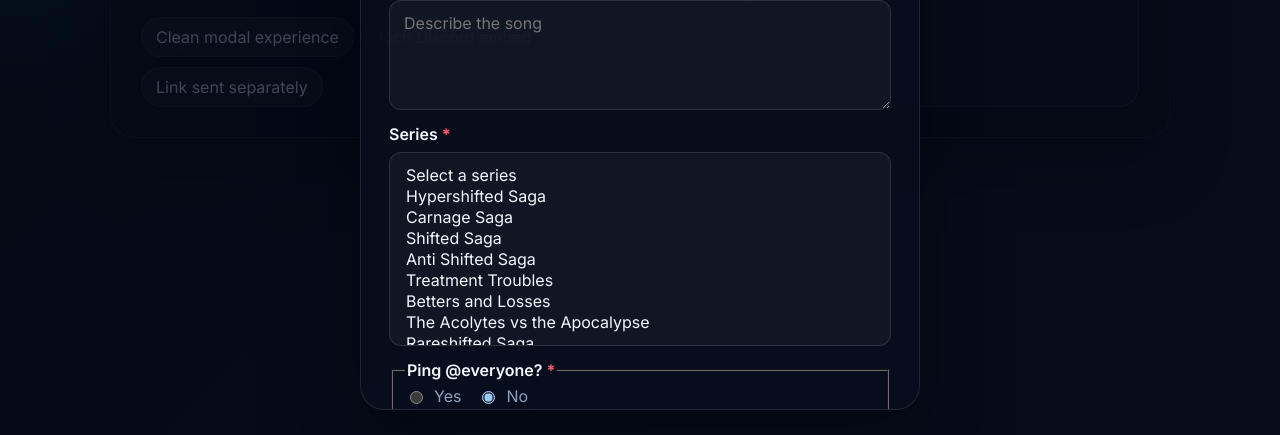
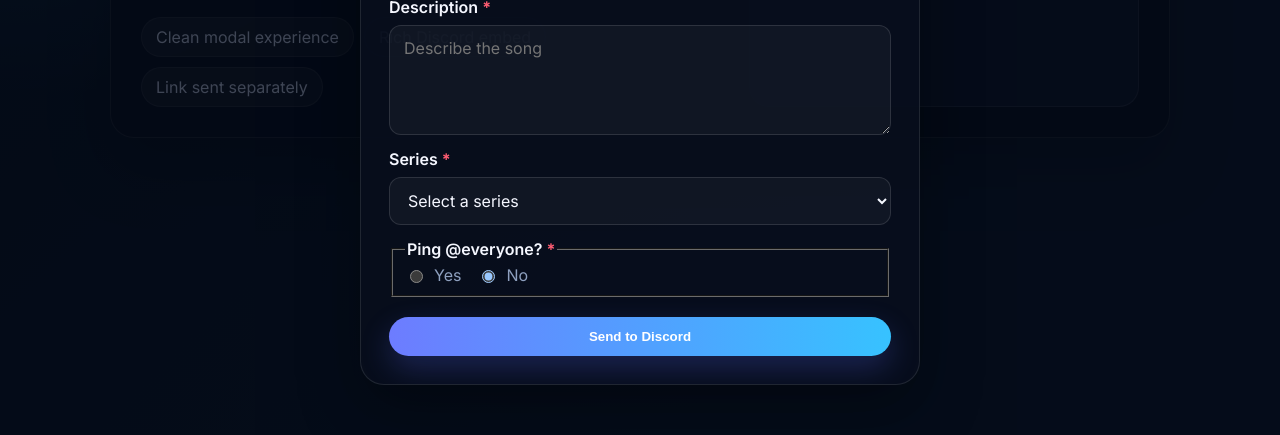
Before and after one commit to zaylennk/hackers-publishing-site, a plain HTML site: page index.html in a window 1280 px wide. Both pictures are taken after a click on the button "Submit a song". Shown: the part 350-785 px from the top of the page. Drawn offline with Linux system fonts and the light colour scheme.

Commit message:
drop down menu

```diff
--- a/index.html
+++ b/index.html
@@ -82,7 +82,7 @@
 
           <label class="field">
             <span class="field-label">Series <span class="required-mark" aria-hidden="true">*</span></span>
-            <select id="songSeries" name="songSeries" size="8" required>
+            <select id="songSeries" name="songSeries" required>
               <option value="">Select a series</option>
               <option value="Hypershifted Saga">Hypershifted Saga</option>
               <option value="Carnage Saga">Carnage Saga</option>
--- a/styles.css
+++ b/styles.css
@@ -208,6 +208,11 @@ h1 {
   font: inherit;
 }
 
+.field select {
+  min-height: 48px;
+  appearance: auto;
+}
+
 .radio-group {
   display: flex;
   gap: 16px;
```
